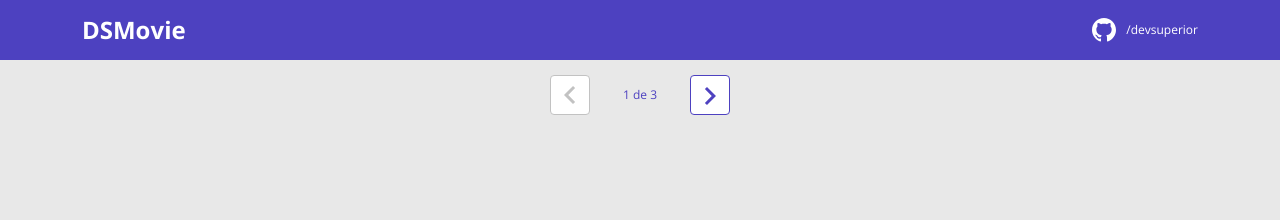
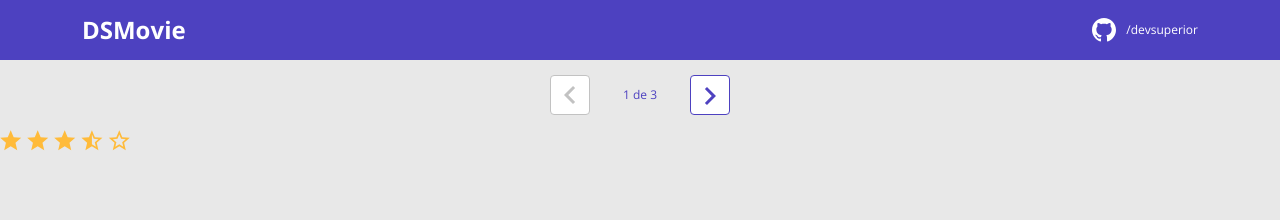
Before and after one commit to andresaleite/dsmovie, a React (Create React App) app in the folder frontend/: page / in a window 1280 px wide. Shown: the top 220 px of the page. Built offline with nearby package versions, Linux system fonts and the light colour scheme.

Commit message:
MovieCard

```diff
--- /dev/null
+++ b/frontend/src/components/MovieStars/styles.css
@@ -0,0 +1,10 @@
+.dsmovie-stars-container {
+    width: 130px;
+    display: flex;
+    justify-content: space-between;
+}
+
+.dsmovie-stars-container svg {
+    width: 22px;
+    height: auto;
+}
--- a/frontend/src/pages/Listing/index.tsx
+++ b/frontend/src/pages/Listing/index.tsx
@@ -1,7 +1,8 @@
 import Pagination from "components/Pagination";
+import MovieStars from "components/MovieStars";
 
 function Listing() {
-   return (<Pagination />);
+   return (<> <Pagination />   <MovieStars /> </>);
 }
 
 export default Listing;
```
Also changed, not shown: frontend/src/components/MovieStars/index.tsx (+8 -0 lines).
